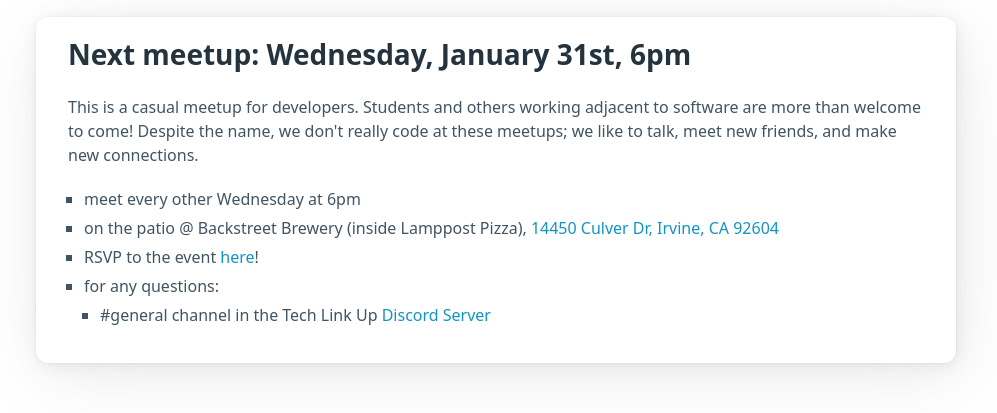
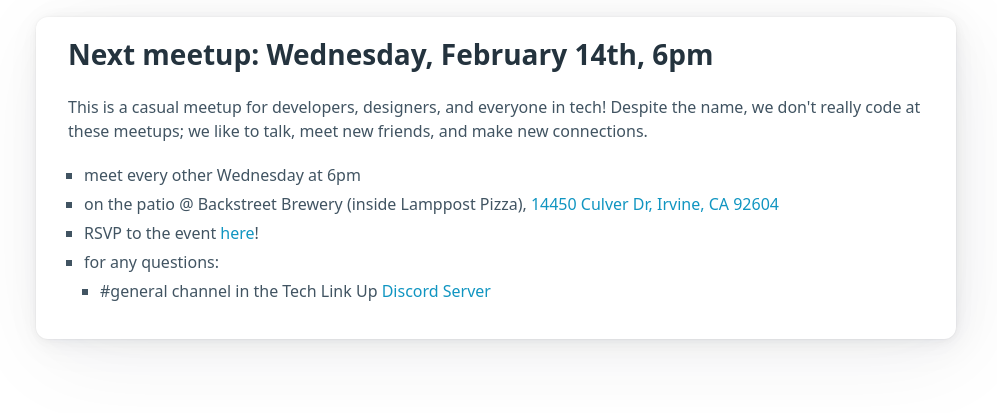
Before and after one commit to yujioshiro/personal-website, a Gatsby site: page /meetup in a window 1280 px wide. Shown: the part 107-520 px from the top of the page, without its empty margins (144-1141 px from the left). Built offline with nearby package versions, Linux system fonts and the light colour scheme; Gatsby itself is replaced by a stand-in of ours.

Commit message:
Update meetup details

```diff
--- a/src/pages/meetup/index.jsx
+++ b/src/pages/meetup/index.jsx
@@ -7,8 +7,8 @@
         <h1><strong>Irvine Code & Coffee</strong></h1>
         <div class="">
           <article>
-            <h2>Next meetup: Wednesday, January 31st, 6pm</h2>
-            <p>This is a casual meetup for developers. Students and others working adjacent to software are more than welcome to come! Despite the name, we don't really code at these meetups; we like to talk, meet new friends, and make new connections.</p>
+            <h2>Next meetup: Wednesday, February 14th, 6pm</h2>
+            <p>This is a casual meetup for developers, designers, and everyone in tech! Despite the name, we don't really code at these meetups; we like to talk, meet new friends, and make new connections.</p>
             <ul>
               <li>meet every other Wednesday at 6pm</li>
               <li>on the patio @ Backstreet Brewery (inside Lamppost Pizza), <a href="https://maps.app.goo.gl/HtSn53mtLLMgySENA">14450 Culver Dr, Irvine, CA 92604</a></li>
```
